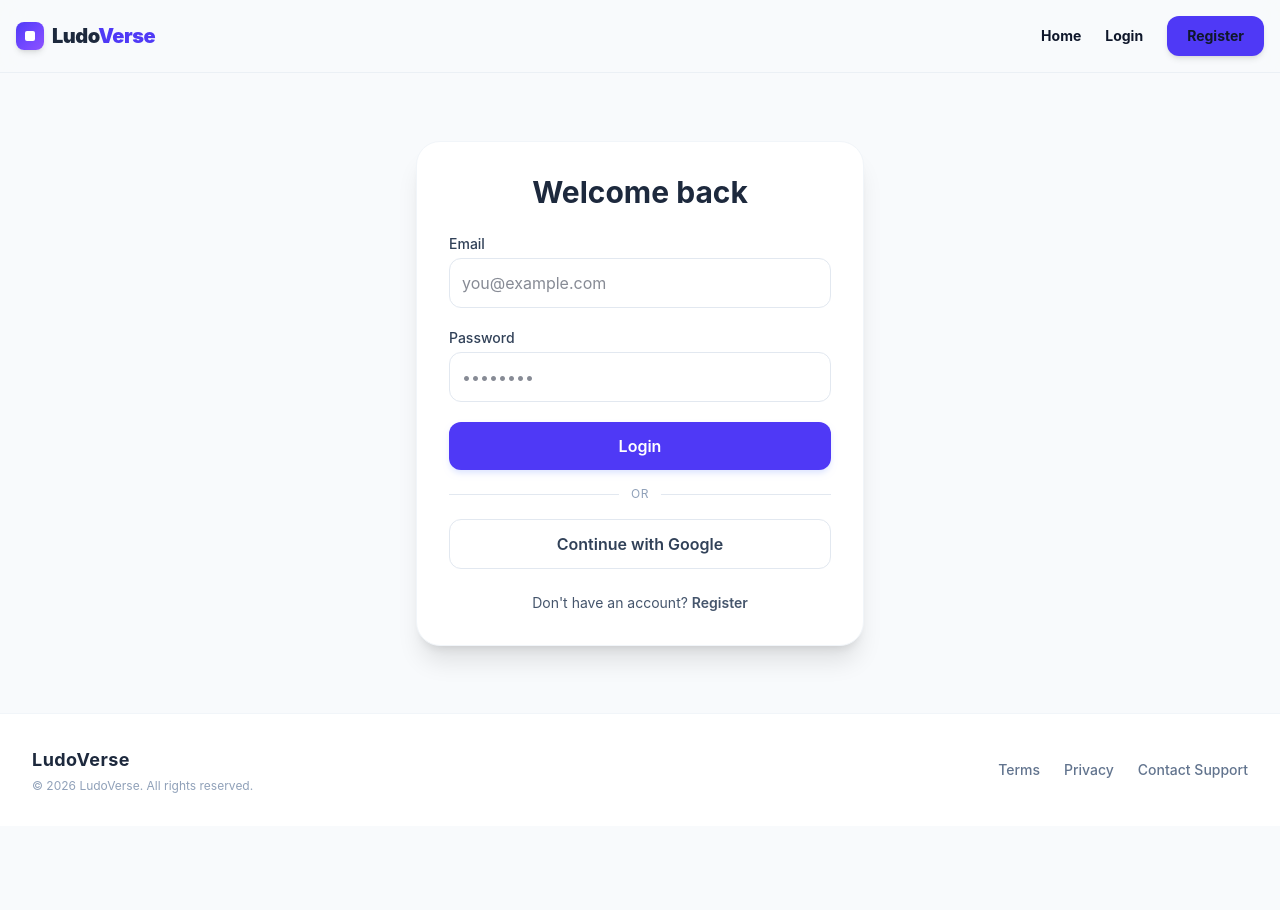
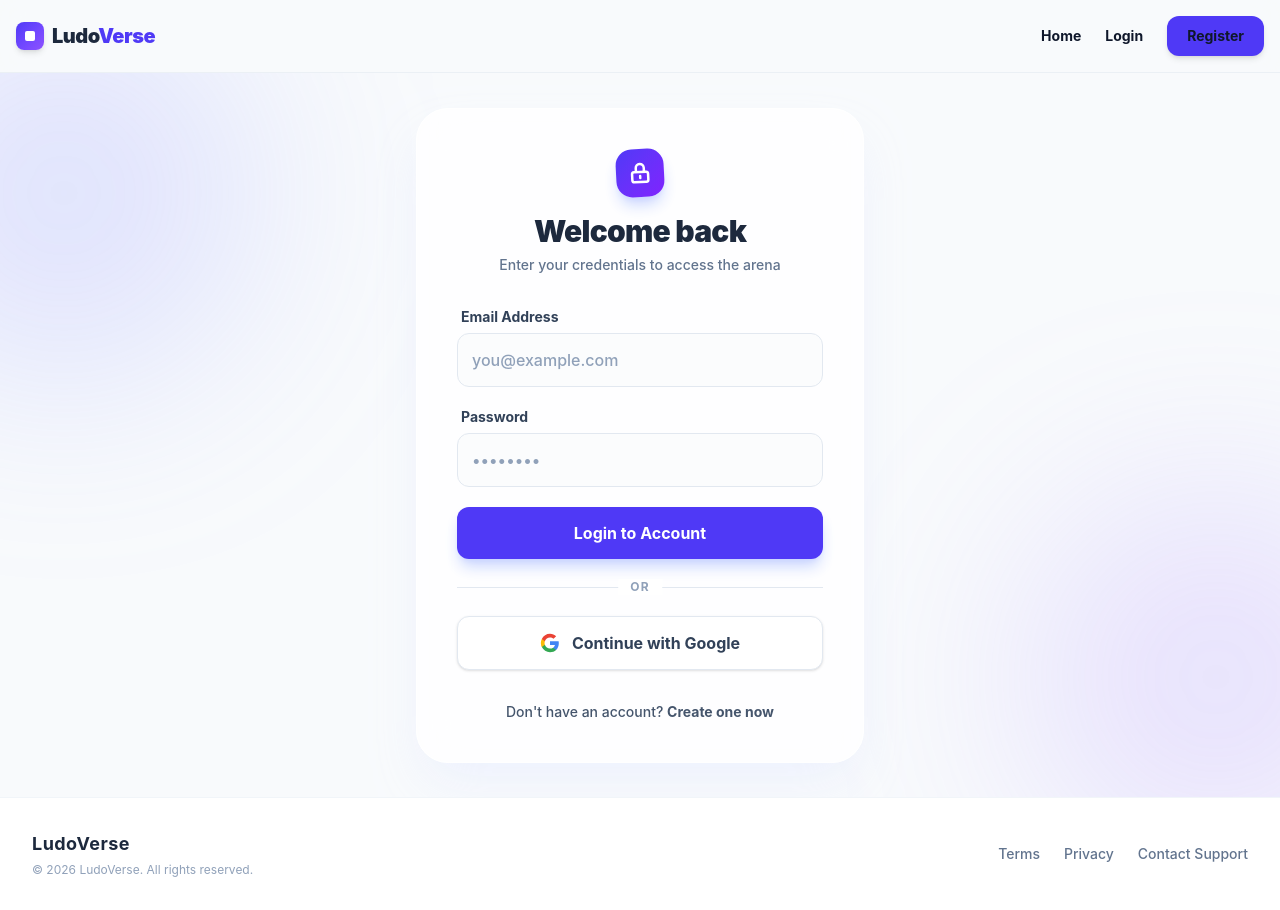
Before and after one commit to abdullahameen786/LudoVerse, a React (Vite) app: page /login in a window 1280 px wide. Before the commit the page ends 826 px from the top, so only its background shows below. Built offline with nearby package versions, Linux system fonts and the light colour scheme; no server answers.

Commit message:
Update Login

```diff
--- a/src/pages/Login.jsx
+++ b/src/pages/Login.jsx
@@ -48,69 +48,110 @@ function Login() {
   };
 
   return (
-    <section className="flex min-h-[80vh] items-center justify-center px-4 bg-slate-50">
-      <div className="w-full max-w-md rounded-3xl bg-white p-8 shadow-xl border border-slate-100">
-        <h1 className="mb-6 text-center text-3xl font-bold text-slate-800">
-          Welcome back
-        </h1>
+    <section className="flex min-h-[calc(100vh-76px)] items-center justify-center px-4 sm:px-6 bg-slate-50 relative overflow-hidden">
 
+      {/* 🔮 Background Ambient Glows */}
+      <div className="absolute top-[-10%] left-[-10%] w-96 h-96 bg-indigo-400/20 blur-[100px] rounded-full pointer-events-none"></div>
+      <div className="absolute bottom-[-10%] right-[-10%] w-96 h-96 bg-violet-400/20 blur-[100px] rounded-full pointer-events-none"></div>
+
+      {/* Main Login Card */}
+      <div className="w-full max-w-md rounded-[2rem] bg-white/80 backdrop-blur-xl p-8 sm:p-10 shadow-2xl shadow-indigo-100/50 border border-white relative z-10 animate-fade-in">
+
+        {/* Brand Icon / Header */}
+        <div className="flex flex-col items-center mb-8">
+          <div className="w-12 h-12 bg-gradient-to-br from-indigo-600 to-violet-600 rounded-2xl flex items-center justify-center shadow-lg shadow-indigo-200 mb-4 transform -rotate-3">
+            <svg className="w-6 h-6 text-white" fill="none" viewBox="0 0 24 24" stroke="currentColor" strokeWidth="2.5">
+              <path strokeLinecap="round" strokeLinejoin="round" d="M12 15v2m-6 4h12a2 2 0 002-2v-6a2 2 0 00-2-2H6a2 2 0 00-2 2v6a2 2 0 002 2zm10-10V7a4 4 0 00-8 0v4h8z" />
+            </svg>
+          </div>
+          <h1 className="text-3xl font-black text-slate-800 tracking-tight">
+            Welcome back
+          </h1>
+          <p className="text-sm font-medium text-slate-500 mt-1.5">
+            Enter your credentials to access the arena
+          </p>
+        </div>
+
+        {/* Error Notification */}
         {error && (
-          <div className="mb-4 rounded-xl bg-red-50 p-4 text-sm text-red-600 border border-red-100">
-            {error}
+          <div className="mb-6 rounded-xl bg-rose-50 p-4 flex items-start gap-3 border border-rose-100 animate-shake">
+            <svg className="w-5 h-5 text-rose-500 shrink-0 mt-0.5" fill="none" viewBox="0 0 24 24" stroke="currentColor" strokeWidth="2">
+              <path strokeLinecap="round" strokeLinejoin="round" d="M12 8v4m0 4h.01M21 12a9 9 0 11-18 0 9 9 0 0118 0z" />
+            </svg>
+            <span className="text-sm font-semibold text-rose-600">{error}</span>
           </div>
         )}
 
         <form onSubmit={handleLogin} className="space-y-5">
           <div>
-            <label className="block text-sm font-medium text-slate-700 mb-1">Email</label>
+            <label className="block text-sm font-bold text-slate-700 mb-1.5 ml-1">Email Address</label>
             <input
               type="email"
               name="email"
               required
               value={formData.email}
               onChange={handleChange}
-              className="w-full rounded-xl border border-slate-200 p-3 outline-none focus:border-indigo-600 focus:ring-1 focus:ring-indigo-600 transition"
+              className="w-full rounded-xl bg-slate-50/50 border border-slate-200 p-3.5 text-slate-800 font-medium outline-none focus:bg-white focus:border-indigo-500 focus:ring-4 focus:ring-indigo-500/10 transition-all placeholder:text-slate-400"
               placeholder="you@example.com"
             />
           </div>
 
           <div>
-            <label className="block text-sm font-medium text-slate-700 mb-1">Password</label>
+            <label className="block text-sm font-bold text-slate-700 mb-1.5 ml-1">Password</label>
             <input
               type="password"
               name="password"
               required
               value={formData.password}
               onChange={handleChange}
-              className="w-full rounded-xl border border-slate-200 p-3 outline-none focus:border-indigo-600 focus:ring-1 focus:ring-indigo-600 transition"
+              className="w-full rounded-xl bg-slate-50/50 border border-slate-200 p-3.5 text-slate-800 font-medium outline-none focus:bg-white focus:border-indigo-500 focus:ring-4 focus:ring-indigo-500/10 transition-all placeholder:text-slate-400"
               placeholder="••••••••"
             />
           </div>
 
           <button
             disabled={loading}
-            className="w-full rounded-xl bg-indigo-600 py-3 font-semibold text-white hover:bg-indigo-700 transition disabled:opacity-60 cursor-pointer shadow-md shadow-indigo-100"
+            className="w-full rounded-xl bg-indigo-600 py-3.5 font-bold text-white hover:bg-indigo-700 active:scale-[0.98] transition-all disabled:opacity-70 disabled:active:scale-100 cursor-pointer shadow-lg shadow-indigo-200 flex items-center justify-center gap-2 mt-2"
           >
-            {loading ? "Logging in..." : "Login"}
+            {loading ? (
+              <>
+                <svg className="animate-spin -ml-1 mr-2 h-4 w-4 text-white" xmlns="http://www.w3.org/2000/svg" fill="none" viewBox="0 0 24 24">
+                  <circle className="opacity-25" cx="12" cy="12" r="10" stroke="currentColor" strokeWidth="4"></circle>
+                  <path className="opacity-75" fill="currentColor" d="M4 12a8 8 0 018-8V0C5.373 0 0 5.373 0 12h4zm2 5.291A7.962 7.962 0 014 12H0c0 3.042 1.135 5.824 3 7.938l3-2.647z"></path>
+                </svg>
+                Logging in...
+              </>
+            ) : (
+              "Login to Account"
+            )}
           </button>
         </form>
 
-        <div className="relative my-6 text-center">
+        {/* Divider */}
+        <div className="relative my-7 text-center">
           <hr className="border-slate-200" />
-          <span className="absolute top-1/2 left-1/2 -translate-x-1/2 -translate-y-1/2 bg-white px-3 text-xs text-slate-400 uppercase tracking-wider">Or</span>
+          <span className="absolute top-1/2 left-1/2 -translate-x-1/2 -translate-y-1/2 bg-white px-3 text-xs font-bold text-slate-400 uppercase tracking-widest">Or</span>
         </div>
 
+        {/* Google Authentication Button with SVG Logo */}
         <button
           onClick={handleGoogleLogin}
-          className="w-full rounded-xl border border-slate-200 py-3 font-semibold text-slate-700 hover:bg-slate-50 transition flex items-center justify-center gap-2 cursor-pointer"
+          className="w-full rounded-xl bg-white border border-slate-200 py-3.5 font-bold text-slate-700 hover:bg-slate-50 hover:border-slate-300 active:scale-[0.98] transition-all flex items-center justify-center gap-3 cursor-pointer shadow-sm"
         >
+          <svg className="w-5 h-5" viewBox="0 0 24 24">
+            <path d="M22.56 12.25c0-.78-.07-1.53-.2-2.25H12v4.26h5.92c-.26 1.37-1.04 2.53-2.21 3.31v2.77h3.57c2.08-1.92 3.28-4.74 3.28-8.09z" fill="#4285F4"/>
+            <path d="M12 23c2.97 0 5.46-.98 7.28-2.66l-3.57-2.77c-.98.66-2.23 1.06-3.71 1.06-2.86 0-5.29-1.93-6.16-4.53H2.18v2.84C3.99 20.53 7.7 23 12 23z" fill="#34A853"/>
+            <path d="M5.84 14.09c-.22-.66-.35-1.36-.35-2.09s.13-1.43.35-2.09V7.07H2.18C1.43 8.55 1 10.22 1 12s.43 3.45 1.18 4.93l2.85-2.22.81-.62z" fill="#FBBC05"/>
+            <path d="M12 5.38c1.62 0 3.06.56 4.21 1.64l3.15-3.15C17.45 2.09 14.97 1 12 1 7.7 1 3.99 3.47 2.18 7.07l3.66 2.84c.87-2.6 3.3-4.53 6.16-4.53z" fill="#EA4335"/>
+          </svg>
           Continue with Google
         </button>
 
-        <p className="mt-6 text-center text-sm text-slate-600">
+        {/* Footer Link */}
+        <p className="mt-8 text-center text-sm font-medium text-slate-600">
           Don't have an account?{" "}
-          <Link to="/register" className="font-semibold text-indigo-600 hover:text-indigo-700">
-            Register
+          <Link to="/register" className="font-bold text-indigo-600 hover:text-indigo-700 hover:underline underline-offset-4 transition-all">
+            Create one now
           </Link>
         </p>
       </div>
```
